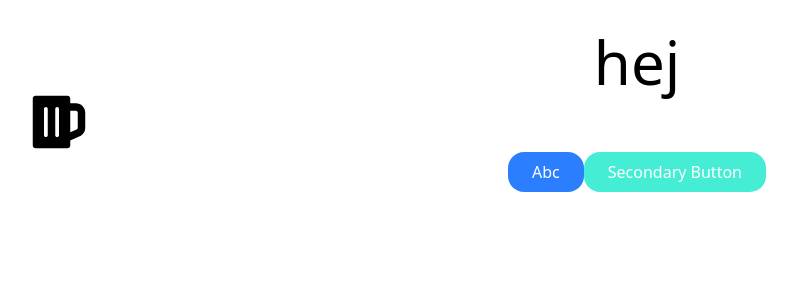
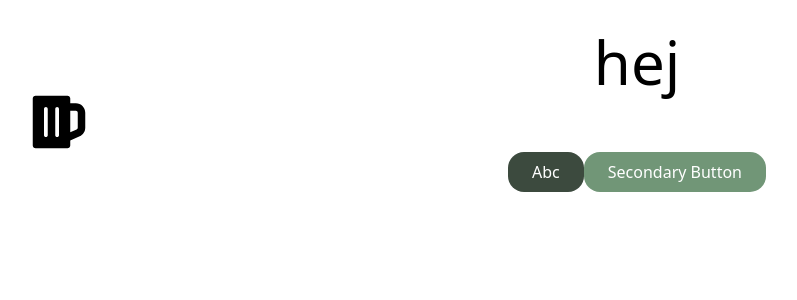
Before and after one commit to ChasAcademy-Team-9/frontend, a React (Vite) app: page / in a window 1280 px wide. Shown: the top 300 px of the page, without its empty margins (3-800 px from the left). Built offline with nearby package versions, Linux system fonts and the light colour scheme.

Commit message:
Add theme colors to buttons
Add theme colors. Adjust hover effects. Add cursor-pointer.

```diff
--- a/src/components/PrimaryButton/PrimaryButton.tsx
+++ b/src/components/PrimaryButton/PrimaryButton.tsx
@@ -3,7 +3,7 @@ export function PrimaryButton(props: { text: string; onClick: React.MouseEventHa
 
     return (
         <button
-            className="bg-blue-500 hover:bg-blue-700 text-white px-6 py-2 rounded-2xl"
+            className="bg-primary hover:brightness-150 text-text-light px-6 py-2 rounded-2xl cursor-pointer"
             onClick={ onClick }
         >
             {text}
--- a/src/components/SecondaryButton/SecondaryButton.tsx
+++ b/src/components/SecondaryButton/SecondaryButton.tsx
@@ -2,7 +2,7 @@ export function SecondaryButton(props: { text: string; onClick: React.MouseEvent
     const { text, onClick } = props
     return (
         <button
-            className="bg-teal-300 hover:bg-teal-500 text-white px-6 py-2 rounded-2xl"
+            className="bg-secondary hover:brightness-110 text-text-light px-6 py-2 rounded-2xl cursor-pointer"
             onClick={ onClick }
         >
             { text }
```
